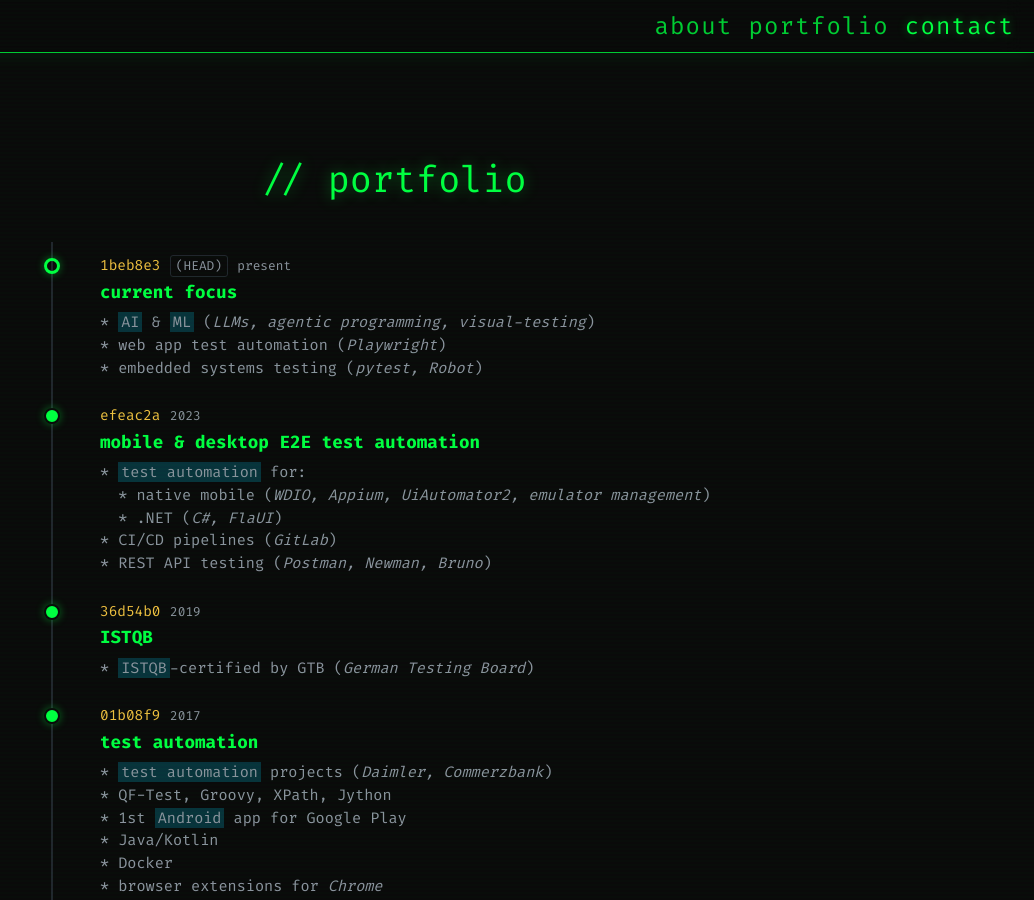
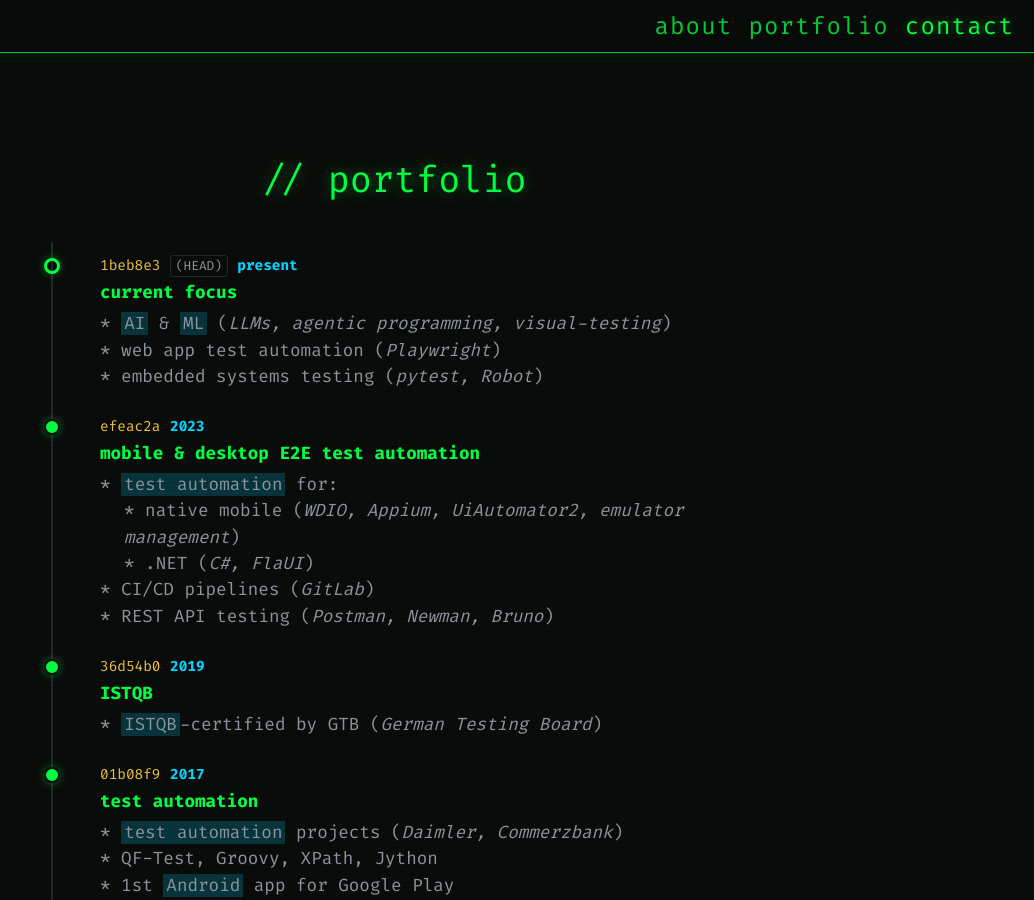
Before and after one commit to aleksbelic/aleksbelic.github.io, a Jekyll site: the page built from index.md, in a window 1280 px wide and 900 px high, scrolled down 1594 px. Shown: the whole window, without its empty margins (246-1280 px from the left). Built offline with Jekyll 4.4.1, drawn with Linux system fonts in a browser that asks for light colours.

Commit message:
Portfolio text CSS update.

```diff
--- a/_includes/portfolio.html
+++ b/_includes/portfolio.html
@@ -33,8 +33,8 @@
           <div class="commit-msg">mobile & desktop E2E test automation</div>
           <div class="commit-body">
             * <span class="highlight-blue">test automation</span> for:<br>
-            &nbsp;&nbsp;* native mobile (<i>WDIO, Appium, UiAutomator2, emulator management</i>)<br>
-            &nbsp;&nbsp;* .NET (<i>C#, FlaUI</i>)<br>
+            <span class="commit-sub">* native mobile (<i>WDIO, Appium, UiAutomator2, emulator management</i>)</span>
+            <span class="commit-sub">* .NET (<i>C#, FlaUI</i>)</span>
             * CI/CD pipelines (<i>GitLab</i>)<br>
             * REST API testing (<i>Postman, Newman, Bruno</i>)
           </div>
--- a/assets/css/style.css
+++ b/assets/css/style.css
@@ -336,6 +336,7 @@ section:not(header):not(#footer):not(#contact)::before {
 .git-commit {
   position: relative;
   padding: 0.8rem 0 0.8rem 1.5rem;
+  text-align: left;
 }
 .commit-dot {
   position: absolute;
@@ -376,8 +377,9 @@ section:not(header):not(#footer):not(#contact)::before {
 }
 .commit-date {
   font-family: 'Fira Code', monospace;
-  font-size: 0.8rem;
-  color: var(--text-muted);
+  font-size: 0.9rem;
+  font-weight: 700;
+  color: var(--cyan);
 }
 .commit-msg {
   font-family: 'Fira Code', monospace;
@@ -387,9 +389,12 @@ section:not(header):not(#footer):not(#contact)::before {
   margin-bottom: 0.3rem;
 }
 .commit-body {
-  font-size: 0.95rem;
   color: var(--text-muted);
   line-height: 1.5;
+}
+.commit-sub {
+  display: block;
+  padding-left: 1.5rem;
 }
 
 /* ============ CONTACT ============ */
```
